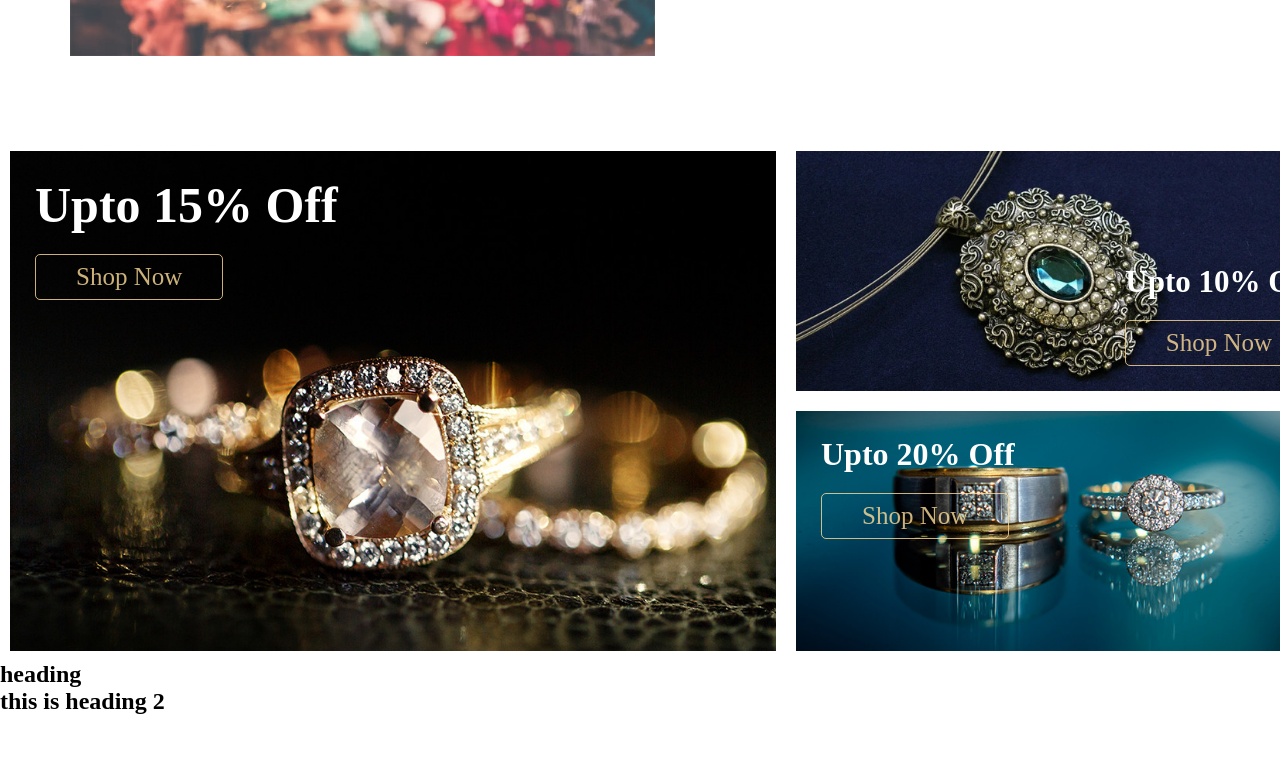
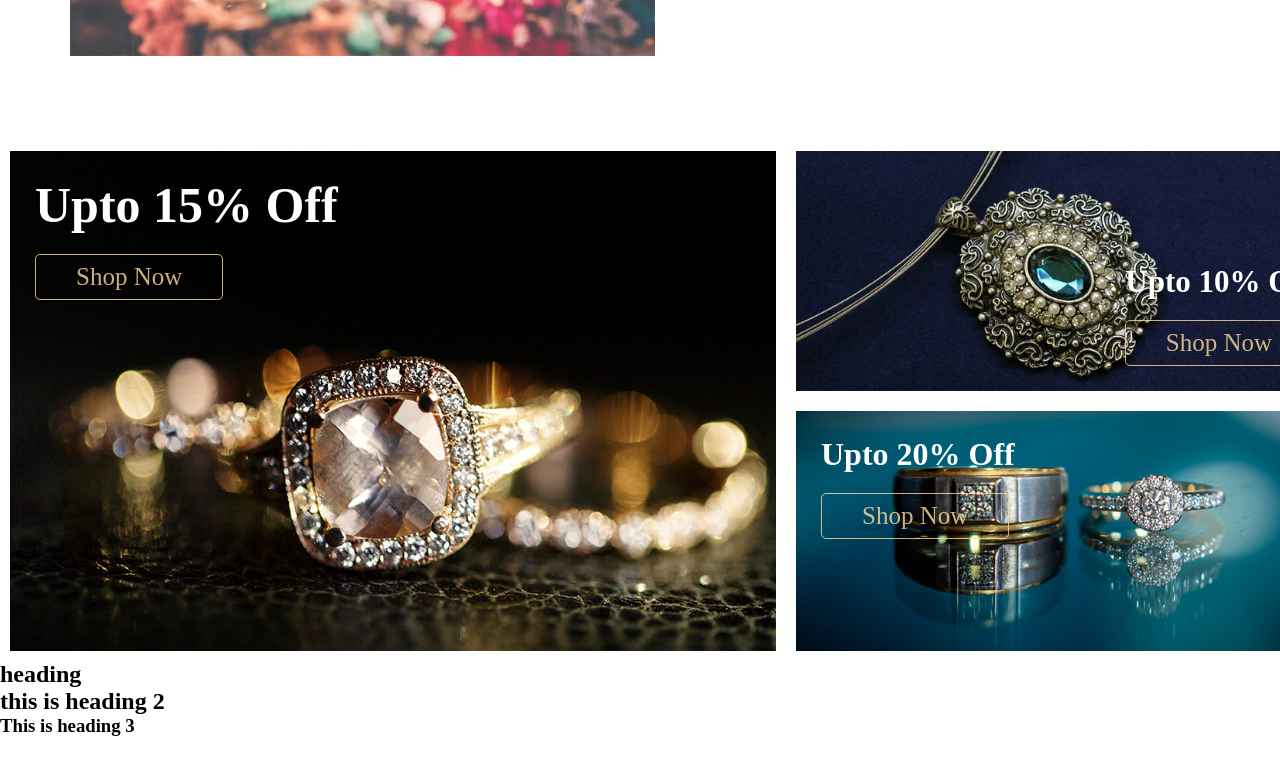
Before and after one commit to tanvirkhan00/practice, a plain HTML site: page index.html in a window 1280 px wide. Shown: the part 2188-2963 px from the top of the page. Drawn offline with Linux system fonts and the light colour scheme.

Commit message:
h3 added

```diff
--- a/index.html
+++ b/index.html
@@ -646,6 +646,7 @@
 
   <h1 class="test">heading</h1>
   <h2>this is heading 2</h2>
+  <h3>This is heading 3</h3>
 </section>
 </body>
 </html>
```
